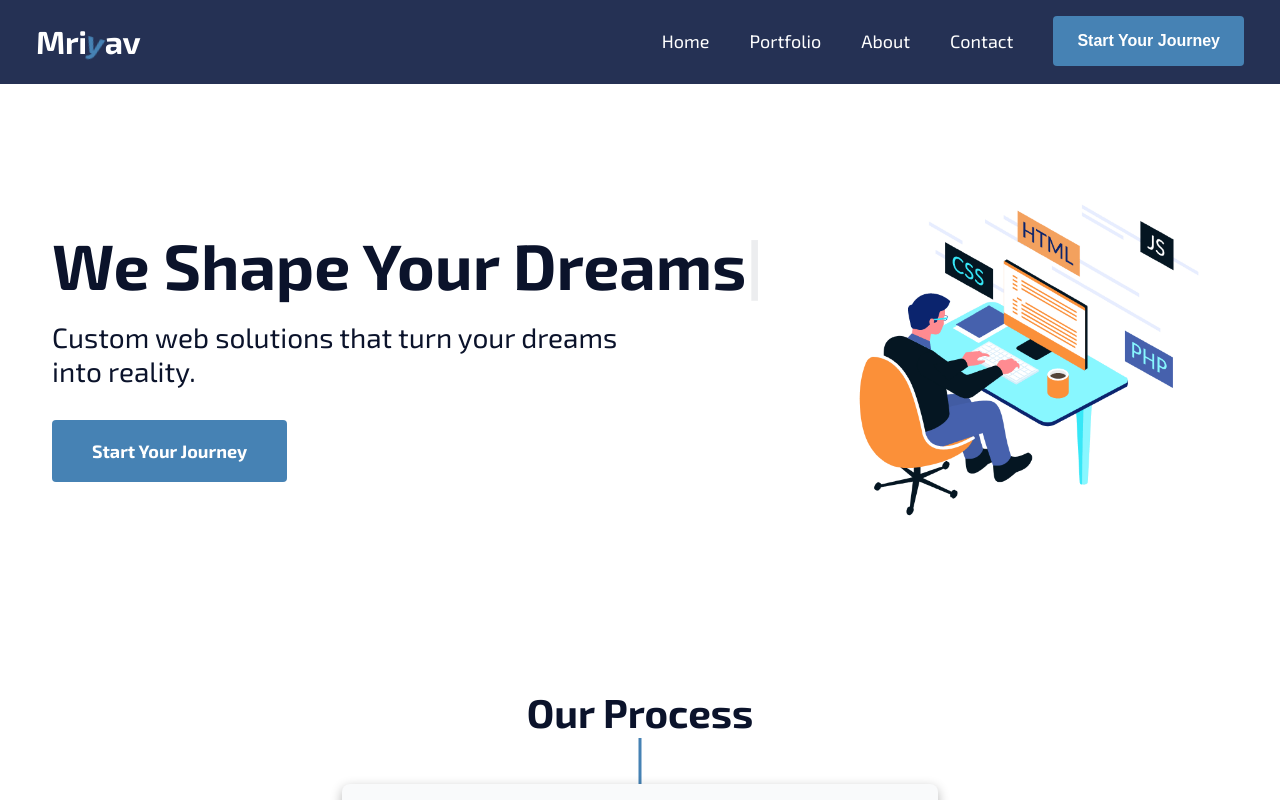
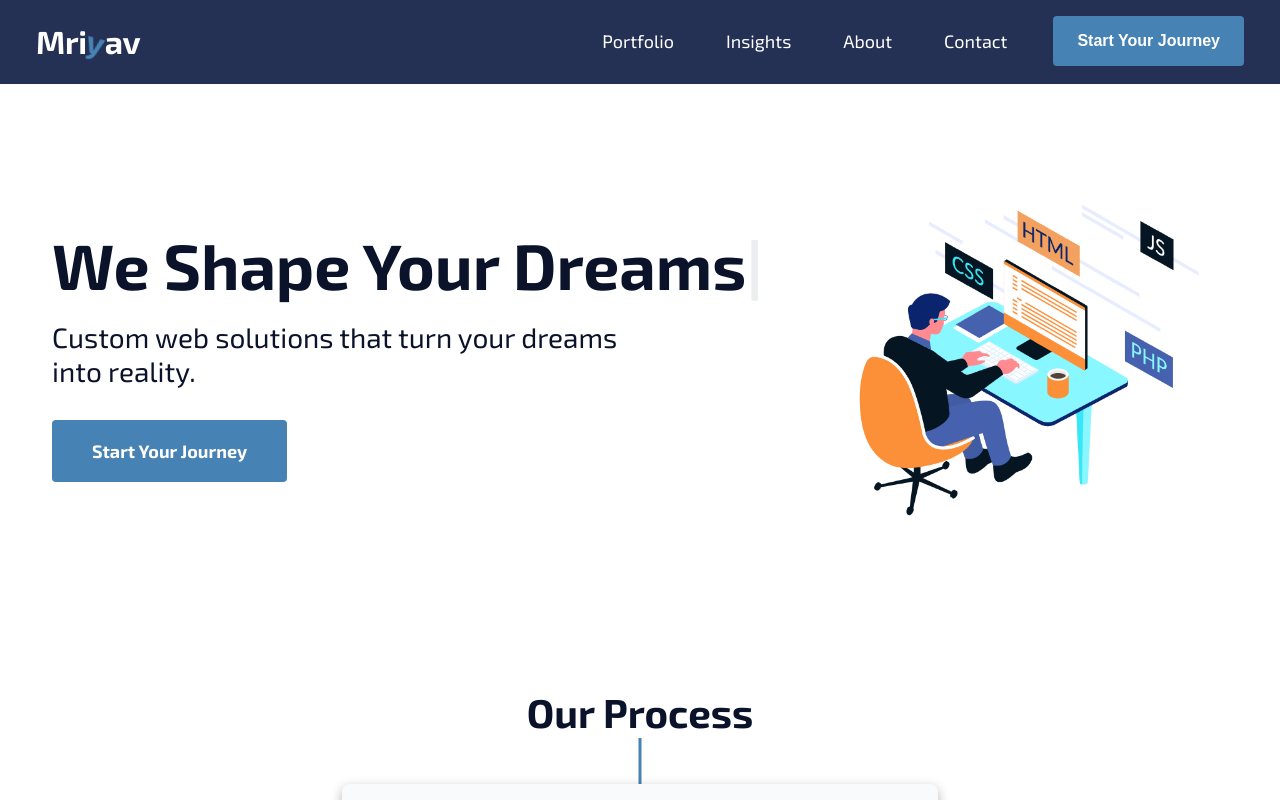
Before and after one commit to melnig/mriyav, a Next.js app: page / in a window 1280 px wide. Shown: the top 800 px of the page. Built offline with nearby package versions, Linux system fonts and the light colour scheme.

Commit message:
Add handlescroll ti nav menu and footer

```diff
--- a/components/About.tsx
+++ b/components/About.tsx
@@ -53,7 +53,7 @@ export default function About() {
   }, []);
 
   return (
-    <section className="about">
+    <section className="about" id="about">
       <div className="about-container">
         <h2 className="about-title">About Us</h2>
         <div className="manifest">
--- a/components/Contact.tsx
+++ b/components/Contact.tsx
@@ -56,7 +56,7 @@ export default function Contact() {
   };
 
   return (
-    <section className="contact">
+    <section className="contact" id="contact">
       <div className="contact-container">
         <h2 className="contact-title">Get in Touch</h2>
         <div className="contact-form-wrapper" ref={formRef}>
--- a/components/Footer.tsx
+++ b/components/Footer.tsx
@@ -4,11 +4,22 @@ import Link from "next/link";
 import "../styles/footer.css";
 
 export default function Footer() {
+  const handleScrollToSection = (sectionId: string) => {
+    const section = document.getElementById(sectionId);
+    if (section) {
+      section.scrollIntoView({ behavior: "smooth" });
+    }
+  };
+
+  const handleScrollToTop = () => {
+    window.scrollTo({ top: 0, behavior: "smooth" });
+  };
+
   return (
     <footer className="footer">
       <div className="footer-container">
         {/* Логотип */}
-        <div className="footer-logo">
+        <div className="footer-logo" onClick={handleScrollToTop}>
           <Link href="/">
             <span className="logo-text">Mri</span>
             <span className="logo-y">y</span>
@@ -21,16 +32,24 @@ export default function Footer() {
           <h4>Navigation</h4>
           <ul>
             <li>
-              <Link href="/">Home</Link>
+              <button onClick={() => handleScrollToSection("portfolio")}>
+                Portfolio
+              </button>
             </li>
             <li>
-              <Link href="/portfolio">Portfolio</Link>
+              <button onClick={() => handleScrollToSection("insights")}>
+                Insights
+              </button>
             </li>
             <li>
-              <Link href="/about">About</Link>
+              <button onClick={() => handleScrollToSection("about")}>
+                About
+              </button>
             </li>
             <li>
-              <Link href="/contact">Contact</Link>
+              <button onClick={() => handleScrollToSection("contact")}>
+                Contact
+              </button>
             </li>
           </ul>
         </div>
@@ -109,7 +128,7 @@ export default function Footer() {
         </div>
       </div>
       <div className="footer-bottom">
-        <p>&copy; 2025 Mriyav. All rights reserved.</p>
+        <p>© 2025 Mriyav. All rights reserved.</p>
       </div>
     </footer>
   );
--- a/components/Header.tsx
+++ b/components/Header.tsx
@@ -30,11 +30,27 @@ export default function Header({ onCTAClick, scrollProgress }: HeaderProps) {
     return () => window.removeEventListener("resize", handleResize);
   }, [isMenuOpen, isClient]);
 
+  const handleScrollToSection = (sectionId: string) => {
+    const section = document.getElementById(sectionId);
+    if (section) {
+      section.scrollIntoView({ behavior: "smooth" });
+      setIsMenuOpen(false); // Закриваємо меню після кліку
+    }
+  };
+
+  const handleScrollToTop = () => {
+    window.scrollTo({ top: 0, behavior: "smooth" });
+  };
+
   return (
     <>
       <header className="header">
         <div className="header-container">
-          <div className="logo">
+          <div
+            className="logo"
+            onClick={handleScrollToTop}
+            style={{ cursor: "pointer" }}
+          >
             <span className="logo-text">Mri</span>
             <span className="logo-y">y</span>
             <span className="logo-text">av</span>
@@ -52,24 +68,36 @@ export default function Header({ onCTAClick, scrollProgress }: HeaderProps) {
           <nav className={`nav ${isMenuOpen ? "nav-open" : ""}`}>
             <ul className="nav-list">
               <li>
-                <a href="/" className="nav-link">
-                  Home
-                </a>
+                <button
+                  className="nav-link"
+                  onClick={() => handleScrollToSection("portfolio")}
+                >
+                  Portfolio
+                </button>
               </li>
               <li>
-                <a href="/portfolio" className="nav-link">
-                  Portfolio
-                </a>
+                <button
+                  className="nav-link"
+                  onClick={() => handleScrollToSection("insights")}
+                >
+                  Insights
+                </button>
               </li>
               <li>
-                <a href="/about" className="nav-link">
+                <button
+                  className="nav-link"
+                  onClick={() => handleScrollToSection("about")}
+                >
                   About
-                </a>
+                </button>
               </li>
               <li>
-                <a href="/contact" className="nav-link">
+                <button
+                  className="nav-link"
+                  onClick={() => handleScrollToSection("contact")}
+                >
                   Contact
-                </a>
+                </button>
               </li>
               <li>
                 <button className="nav-cta" onClick={() => setIsFormOpen(true)}>
--- a/components/Insights.tsx
+++ b/components/Insights.tsx
@@ -90,7 +90,7 @@ export default function Insights() {
   }, [visibleItems]);
 
   return (
-    <section className="insights">
+    <section className="insights" id="insights">
       <div className="insights-container">
         <h2 className="insights-title">Insights</h2>
         <div className="insights-grid">
--- a/components/Portfolio.tsx
+++ b/components/Portfolio.tsx
@@ -66,7 +66,7 @@ const portfolioData: PortfolioItem[] = [
 
 export default function Portfolio() {
   return (
-    <section className="portfolio">
+    <section className="portfolio" id="portfolio">
       <div className="portfolio-container">
         <h2 className="portfolio-title">Our Portfolio</h2>
         <Swiper
--- a/styles/footer.css
+++ b/styles/footer.css
@@ -8,10 +8,11 @@
 .footer-container {
   max-width: 1240px;
   margin: 0 auto;
-  padding: 0 1rem;
+  padding: 1rem;
   display: flex;
   flex-direction: column;
   gap: 2rem;
+  box-sizing: border-box;
 }
 
 .footer-logo {
@@ -56,6 +57,18 @@
 
 .footer-nav li {
   margin-bottom: 0.5rem;
+}
+
+.footer-nav li button {
+  font-family: "Exo 2", sans-serif;
+  font-size: 1rem;
+  color: #ffffff;
+  text-decoration: none;
+  background: transparent;
+  border: none;
+  cursor: pointer;
+  transition: color 0.3s ease, transform 0.3s ease;
+  padding: 0;
 }
 
 .footer-nav a,
--- a/styles/header.css
+++ b/styles/header.css
@@ -30,6 +30,12 @@
   display: flex;
   align-items: center;
   transition: transform 0.3s ease;
+  text-decoration: none;
+}
+
+.logo a {
+  text-decoration: none;
+  color: inherit; /* Спадкуємо колір від батьківського елемента */
 }
 
 .logo-text {
@@ -144,11 +150,16 @@
   text-align: center;
 }
 
-.nav-link {
+button.nav-link {
   font-size: 1.5rem;
-  font-weight: 600;
+  font-family: "Exo 2", sans-serif;
+  font-weight: 400;
   text-decoration: none;
   transition: color 0.3s ease, transform 0.3s ease;
+  background: transparent;
+  text-decoration: none;
+  border: none;
+  font-style: normal;
   color: #fff;
 }
 
@@ -222,6 +233,23 @@
     font-weight: 400;
   }
 
+  button.nav-link {
+    font-size: 1.125rem;
+    font-family: "Exo 2", sans-serif;
+    font-weight: 400;
+    text-decoration: none;
+    transition: color 0.3s ease, transform 0.3s ease;
+    background: transparent;
+    text-decoration: none;
+    border: none;
+    font-style: normal;
+    color: #fff;
+  }
+
+  button.nav-link:hover {
+    cursor: pointer;
+  }
+
   .nav-link:hover {
     transform: none;
   }
```
